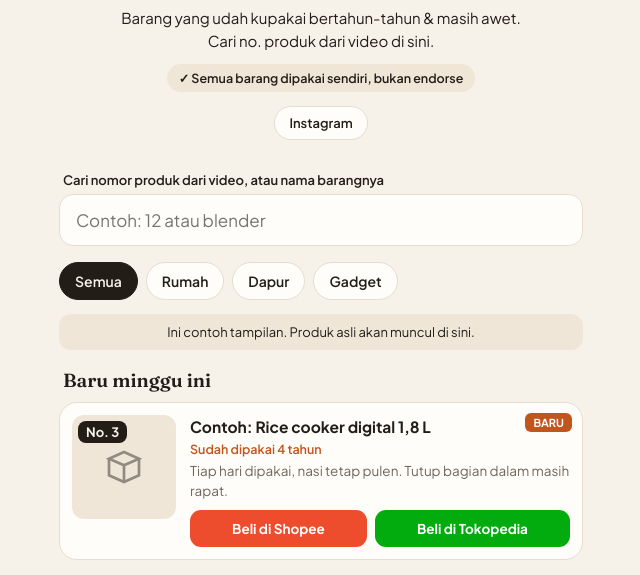
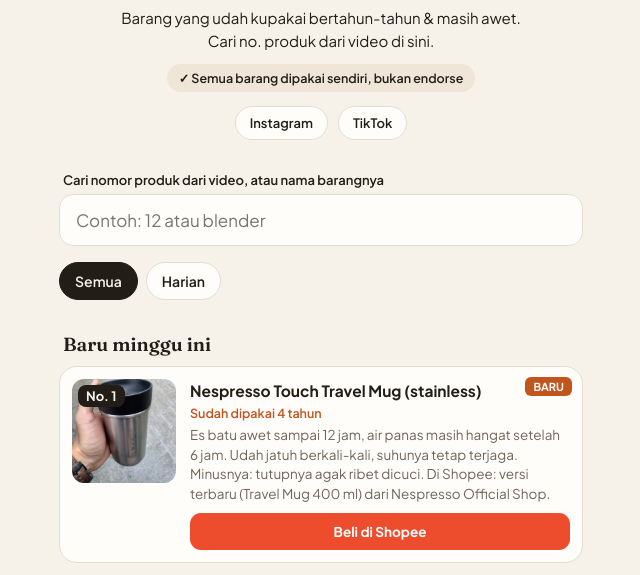
Before and after one commit to reviewawet/reviewawet.github.io, a plain HTML site: page index.html in a window 1280 px wide. Shown: the part 195-770 px from the top of the page, without its empty margins (319-959 px from the left). Drawn offline with Linux system fonts and the light colour scheme.

Commit message:
Add TikTok button and product No. 1 (Nespresso mug)
Co-Authored-By: Claude Opus 5.5 <noreply@anthropic.com>
Claude-Session: https://claude.ai/code/session_01ERmR3Fa9FLiQketQfrvFz8

```diff
--- a/index.html
+++ b/index.html
@@ -107,6 +107,7 @@ const SITE = {
   name: "Review Awet",
   handle: "@reviewawet",
   instagram: "https://instagram.com/reviewawet",
+  tiktok: "https://www.tiktok.com/@reviewawet",
   tagline: "Barang yang udah kupakai bertahun-tahun & masih awet. Cari no. produk dari video di sini.",
   avatar: "img/logo.png" // e.g. "img/avatar.jpg"; empty shows the first letter
 };
@@ -120,6 +121,7 @@ const CATEGORIES = ["Rumah", "Dapur", "Gadget", "Harian", "Perawatan"];
    isNew: true shows it under "Baru minggu ini"
 */
 const PRODUCTS = [
+  {id:1,name:"Nespresso Touch Travel Mug (stainless)",category:"Harian",years:"4 tahun",note:"Es batu awet sampai 12 jam, air panas masih hangat setelah 6 jam. Udah jatuh berkali-kali, suhunya tetap terjaga. Minusnya: tutupnya agak ribet dicuci. Di Shopee: versi terbaru (Travel Mug 400 ml) dari Nespresso Official Shop.",image:"img/1.jpg",shopee:"https://s.shopee.co.id/8KrJYwOZN3",tokopedia:"",isNew:true},
 ];
 
 /* Example cards, shown only while PRODUCTS is empty */
@@ -141,7 +143,7 @@ $("#tagline").textContent = SITE.tagline;
 document.title = SITE.name + ": link-in-bio";
 if (SITE.avatar) $("#avatar").innerHTML = `<img src="${esc(SITE.avatar)}" alt="">`;
 else $("#avatar").textContent = SITE.name.trim().charAt(0).toUpperCase();
-if (SITE.instagram) $("#socials").innerHTML = `<a href="${esc(safeUrl(SITE.instagram))}" target="_blank" rel="noopener">Instagram</a>`;
+$("#socials").innerHTML = [["Instagram",SITE.instagram],["TikTok",SITE.tiktok]].filter(x=>x[1]).map(([n,u])=>`<a href="${esc(safeUrl(u))}" target="_blank" rel="noopener">${n}</a>`).join("");
 if (!PRODUCTS.length) $("#demoNote").innerHTML = `<div class="demo">Ini contoh tampilan. Produk asli akan muncul di sini.</div>`;
 
 const placeholder = `<svg viewBox="0 0 24 24" fill="none" stroke="currentColor" stroke-width="1.6"><path d="M3 7l9-4 9 4-9 4-9-4z"/><path d="M3 7v10l9 4 9-4V7"/><path d="M12 11v10"/></svg>`;
```
Also changed, not shown: img/1.jpg (added).
